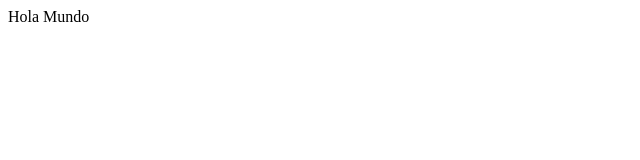
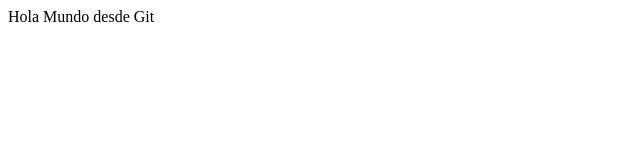
Before and after one commit to ElQVendePan/taller-git, a plain HTML site: page index.html in a window 1280 px wide. Shown: the full height of the page, 0-640 px from the left. Drawn offline with Linux system fonts and the light colour scheme.

Commit message:
Se modificó index.html y se creó index2.html

```diff
--- a/index.html
+++ b/index.html
@@ -3,6 +3,6 @@
   <title>Taller: Despliegue de aplicaciones con Heroku</title>
  </head>
  <body>
-<p>Hola Mundo</p>
+<p>Hola Mundo desde Git</p>
  </body>
 </html>
```
Also changed, not shown: index2.html (added, +5 -0 lines).
